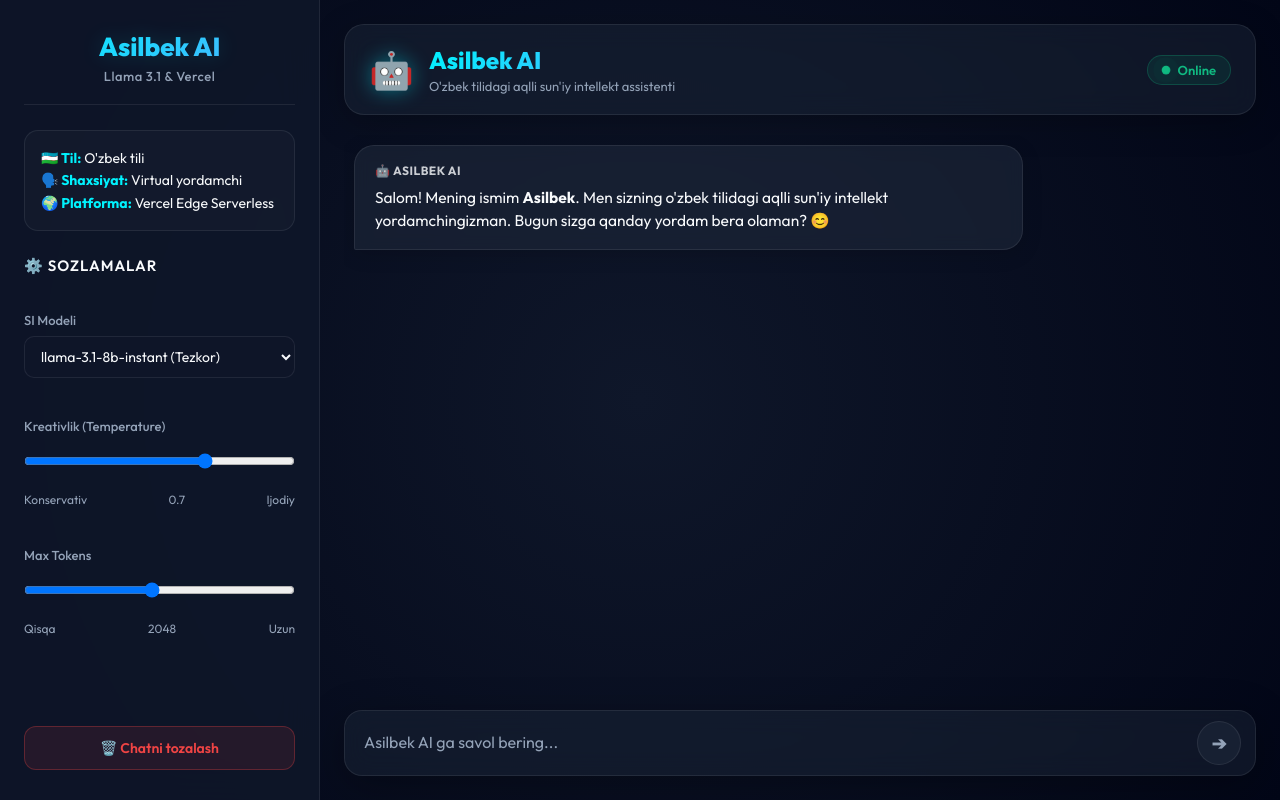
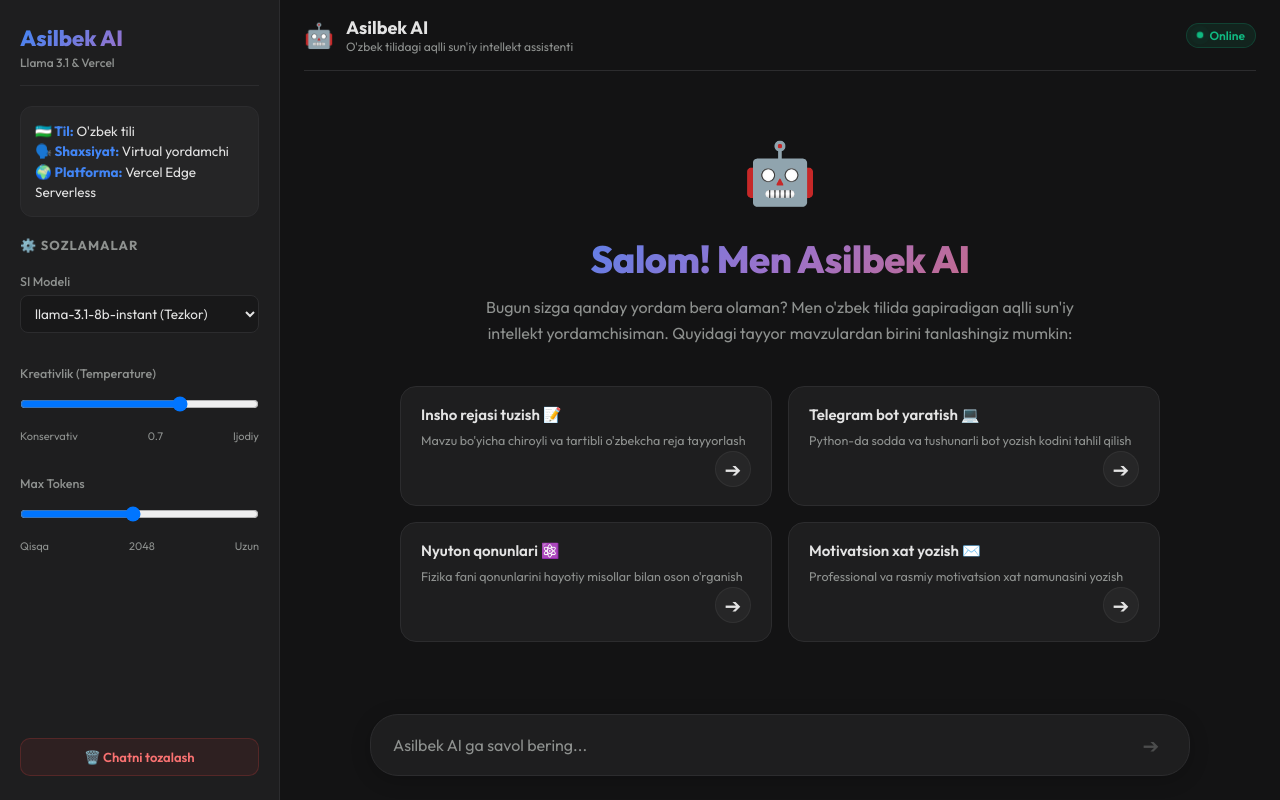
Before and after one commit to anvarjonovasilbek11-oss/si, a plain HTML site: page index.html in a window 1280 px wide. Drawn offline with nearby package versions, Linux system fonts and the light colour scheme.

Commit message:
Upgrade UI/UX to premium Google Gemini and Claude style with suggestion cards and flowing gradients

```diff
--- a/index.html
+++ b/index.html
@@ -85,13 +85,48 @@
 
             <!-- Messages Viewport -->
             <div class="messages-container" id="messagesContainer">
+
+                <!-- EMPTY STATE (Gemini Style Welcome + Suggestion Cards) -->
+                <div class="empty-state-container" id="emptyState">
+                    <div class="welcome-section">
+                        <div class="ai-avatar-glowing">🤖</div>
+                        <h1 class="welcome-heading">Salom! Men Asilbek AI</h1>
+                        <p class="welcome-subheading">Bugun sizga qanday yordam bera olaman? Men o'zbek tilida gapiradigan aqlli sun'iy intellekt yordamchisiman. Quyidagi tayyor mavzulardan birini tanlashingiz mumkin:</p>
+                    </div>
+
+                    <div class="suggestions-grid">
+                        <div class="suggestion-card" onclick="selectSuggestion('Menga o\'zbek tilida insho yozish rejasini tuzib ber 📝')">
+                            <div class="suggestion-text">Insho rejasi tuzish 📝</div>
+                            <div class="suggestion-sub">Mavzu bo'yicha chiroyli va tartibli o'zbekcha reja tayyorlash</div>
+                            <div class="suggestion-icon">➔</div>
+                        </div>
+                        <div class="suggestion-card" onclick="selectSuggestion('Python-da sodda Telegram bot yozish kodini ko\'rsat va tushuntir 💻')">
+                            <div class="suggestion-text">Telegram bot yaratish 💻</div>
+                            <div class="suggestion-sub">Python-da sodda va tushunarli bot yozish kodini tahlil qilish</div>
+                            <div class="suggestion-icon">➔</div>
+                        </div>
+                        <div class="suggestion-card" onclick="selectSuggestion('Fizika fanidan Nyuton qonunlarini sodda qilib tushuntirib ber ⚛️')">
+                            <div class="suggestion-text">Nyuton qonunlari ⚛️</div>
+                            <div class="suggestion-sub">Fizika fani qonunlarini hayotiy misollar bilan oson o'rganish</div>
+                            <div class="suggestion-icon">➔</div>
+                        </div>
+                        <div class="suggestion-card" onclick="selectSuggestion('Menga ish so\'rash uchun xat (motivation letter) yozishda yordam ber ✉️')">
+                            <div class="suggestion-text">Motivatsion xat yozish ✉️</div>
+                            <div class="suggestion-sub">Professional va rasmiy motivatsion xat namunasini yozish</div>
+                            <div class="suggestion-icon">➔</div>
+                        </div>
+                    </div>
+                </div>
+
                 <!-- Messages will be injected here dynamically -->
             </div>
 
             <!-- Input Area -->
-            <div class="input-container">
-                <textarea class="chat-input" id="chatInput" placeholder="Asilbek AI ga savol bering..." rows="1"></textarea>
-                <button class="btn-send" id="btnSend" disabled>➔</button>
+            <div class="input-container-wrapper">
+                <div class="input-container">
+                    <textarea class="chat-input" id="chatInput" placeholder="Asilbek AI ga savol bering..." rows="1"></textarea>
+                    <button class="btn-send" id="btnSend" disabled>➔</button>
+                </div>
             </div>
         </main>
     </div>
--- a/static/css/style.css
+++ b/static/css/style.css
@@ -1,25 +1,24 @@
 :root {
-    --bg-color: #020617;
-    --surface-color: rgba(30, 41, 59, 0.45);
-    --border-color: rgba(255, 255, 255, 0.08);
-    --text-primary: #f8fafc;
-    --text-secondary: #94a3b8;
-    --primary-accent: #00f2fe;
-    --secondary-accent: #4facfe;
+    --bg-color: #131314;
+    --surface-color: #1e1e1f;
+    --surface-hover: #2a2a2b;
+    --border-color: #2c2c2e;
+    --text-primary: #e3e3e3;
+    --text-secondary: #8e918f;
+    --google-blue: #4285f4;
+    --gemini-gradient: linear-gradient(135deg, #4285f4 0%, #9b72cb 50%, #d96570 100%);
     --success-color: #10b981;
-    --user-bubble-bg: linear-gradient(135deg, #2563eb 0%, #1d4ed8 100%);
-    --assistant-bubble-bg: rgba(30, 41, 59, 0.6);
 }
 
 * {
     margin: 0;
     padding: 0;
     box-sizing: border-box;
-    font-family: 'Outfit', sans-serif;
+    font-family: 'Outfit', -apple-system, BlinkMacSystemFont, 'Segoe UI', Roboto, sans-serif;
 }
 
 body {
-    background: radial-gradient(circle at 50% 50%, #0f172a 0%, var(--bg-color) 100%);
+    background-color: var(--bg-color);
     color: var(--text-primary);
     overflow: hidden;
     height: 100vh;
@@ -34,123 +33,118 @@ body {
     position: relative;
 }
 
-/* SIDEBAR STYLING */
+/* SIDEBAR STYLING (Gemini Style) */
 .sidebar {
-    width: 320px;
-    background: rgba(15, 23, 42, 0.9);
-    backdrop-filter: blur(20px);
-    -webkit-backdrop-filter: blur(20px);
+    width: 280px;
+    background-color: #1e1e1f;
     border-right: 1px solid var(--border-color);
-    padding: 30px 24px;
+    padding: 24px 20px;
     display: flex;
     flex-direction: column;
-    gap: 25px;
+    gap: 20px;
     z-index: 100;
     transition: transform 0.3s cubic-bezier(0.4, 0, 0.2, 1);
 }
 
 .sidebar-brand {
-    text-align: center;
-    padding-bottom: 20px;
-    border-bottom: 1px solid rgba(255, 255, 255, 0.08);
+    text-align: left;
+    padding-bottom: 15px;
+    border-bottom: 1px solid var(--border-color);
 }
 
 .sidebar-brand h2 {
-    font-size: 26px;
+    font-size: 22px;
     font-weight: 800;
-    background: linear-gradient(135deg, var(--primary-accent) 0%, var(--secondary-accent) 100%);
+    background: var(--gemini-gradient);
     -webkit-background-clip: text;
     -webkit-text-fill-color: transparent;
-    filter: drop-shadow(0 0 10px rgba(0, 242, 254, 0.15));
 }
 
 .sidebar-brand p {
-    font-size: 13px;
+    font-size: 12px;
     color: var(--text-secondary);
-    margin-top: 5px;
+    margin-top: 3px;
     font-weight: 500;
-    letter-spacing: 0.5px;
 }
 
 .premium-card {
-    background: rgba(30, 41, 59, 0.3);
+    background: rgba(255, 255, 255, 0.03);
     border: 1px solid var(--border-color);
-    border-radius: 14px;
-    padding: 16px;
-    font-size: 14px;
-    line-height: 1.6;
+    border-radius: 12px;
+    padding: 14px;
+    font-size: 13.5px;
+    line-height: 1.5;
 }
 
 .premium-card b {
-    color: var(--primary-accent);
+    color: var(--google-blue);
 }
 
 .settings-title {
-    font-size: 15px;
-    font-weight: 600;
-    color: var(--text-primary);
+    font-size: 13px;
+    font-weight: 700;
+    color: var(--text-secondary);
     text-transform: uppercase;
     letter-spacing: 1px;
-    margin-bottom: 12px;
 }
 
 .control-group {
     display: flex;
     flex-direction: column;
-    gap: 8px;
-    margin-bottom: 15px;
+    gap: 6px;
+    margin-bottom: 12px;
 }
 
 .control-label {
-    font-size: 13px;
+    font-size: 12.5px;
     font-weight: 500;
     color: var(--text-secondary);
 }
 
 .select-input, .range-input {
     width: 100%;
-    background: rgba(15, 23, 42, 0.6);
+    background: rgba(0, 0, 0, 0.2);
     border: 1px solid var(--border-color);
-    border-radius: 10px;
-    padding: 10px 12px;
+    border-radius: 8px;
+    padding: 8px 10px;
     color: var(--text-primary);
-    font-size: 14px;
+    font-size: 13.5px;
     outline: none;
     transition: border-color 0.2s;
 }
 
 .select-input:focus {
-    border-color: var(--primary-accent);
+    border-color: var(--google-blue);
 }
 
 .range-value {
     display: flex;
     justify-content: space-between;
-    font-size: 12px;
+    font-size: 11px;
     color: var(--text-secondary);
-    margin-top: 4px;
+    margin-top: 2px;
 }
 
 .btn-clear {
-    background: rgba(239, 68, 68, 0.1);
-    border: 1px solid rgba(239, 68, 68, 0.3);
-    color: #ef4444;
-    padding: 12px;
-    border-radius: 12px;
-    font-size: 14px;
+    background: rgba(239, 68, 68, 0.08);
+    border: 1px solid rgba(239, 68, 68, 0.2);
+    color: #f87171;
+    padding: 10px;
+    border-radius: 10px;
+    font-size: 13px;
     font-weight: 600;
     cursor: pointer;
     transition: all 0.2s;
     display: flex;
     align-items: center;
     justify-content: center;
-    gap: 8px;
+    gap: 6px;
     margin-top: auto;
 }
 
 .btn-clear:hover {
-    background: rgba(239, 68, 68, 0.2);
-    border-color: rgba(239, 68, 68, 0.5);
+    background: rgba(239, 68, 68, 0.15);
+    border-color: rgba(239, 68, 68, 0.4);
     transform: translateY(-1px);
 }
 
@@ -160,71 +154,60 @@ body {
     display: flex;
     flex-direction: column;
     height: 100vh;
-    padding: 24px;
+    padding: 16px 24px 24px 24px;
     position: relative;
 }
 
-/* HEADER */
+/* HEADER (Gemini Style) */
 .header-container {
-    background: var(--surface-color);
-    backdrop-filter: blur(12px);
-    -webkit-backdrop-filter: blur(12px);
-    border: 1px solid var(--border-color);
-    border-radius: 20px;
-    padding: 20px 24px;
-    margin-bottom: 20px;
-    box-shadow: 0 8px 32px 0 rgba(0, 0, 0, 0.25);
     display: flex;
     justify-content: space-between;
     align-items: center;
-    animation: fadeIn 0.8s ease-out;
+    padding-bottom: 16px;
+    border-bottom: 1px solid var(--border-color);
+    margin-bottom: 16px;
     flex-shrink: 0;
 }
 
 .header-info {
     display: flex;
     align-items: center;
-    gap: 15px;
+    gap: 12px;
 }
 
 .header-logo {
-    font-size: 36px;
-    filter: drop-shadow(0 0 10px rgba(0, 242, 254, 0.4));
+    font-size: 24px;
 }
 
 .header-text h1 {
-    font-size: 24px;
-    font-weight: 800;
-    background: linear-gradient(135deg, var(--primary-accent) 0%, var(--secondary-accent) 100%);
-    -webkit-background-clip: text;
-    -webkit-text-fill-color: transparent;
+    font-size: 18px;
+    font-weight: 700;
+    color: var(--text-primary);
 }
 
 .header-text p {
-    font-size: 13px;
+    font-size: 12px;
     color: var(--text-secondary);
-    margin-top: 3px;
 }
 
 .status-badge {
     display: flex;
     align-items: center;
-    gap: 8px;
+    gap: 6px;
     background: rgba(16, 185, 129, 0.1);
-    border: 1px solid rgba(16, 185, 129, 0.25);
-    padding: 6px 14px;
+    border: 1px solid rgba(16, 185, 129, 0.2);
+    padding: 4px 10px;
     border-radius: 50px;
-    font-size: 13px;
+    font-size: 12px;
     font-weight: 600;
     color: var(--success-color);
 }
 
 .pulse-dot {
-    width: 8px;
-    height: 8px;
+    width: 6px;
+    height: 6px;
     background-color: var(--success-color);
     border-radius: 50%;
-    box-shadow: 0 0 8px var(--success-color);
     animation: pulse 2.0s infinite;
 }
 
@@ -235,13 +218,124 @@ body {
     padding: 10px 10px 30px 10px;
     display: flex;
     flex-direction: column;
-    gap: 20px;
+    gap: 28px;
+    max-width: 820px;
+    margin: 0 auto;
+    width: 100%;
 }
 
+/* EMPTY STATE (Gemini Style Suggestions) */
+.empty-state-container {
+    display: flex;
+    flex-direction: column;
+    align-items: center;
+    justify-content: center;
+    margin: auto 0;
+    width: 100%;
+    animation: fadeIn 0.8s ease-out;
+}
+
+.welcome-section {
+    text-align: center;
+    margin-bottom: 40px;
+    max-width: 600px;
+}
+
+.ai-avatar-glowing {
+    font-size: 60px;
+    margin-bottom: 20px;
+    animation: float 4s ease-in-out infinite;
+}
+
+@keyframes float {
+    0% { transform: translateY(0px); }
+    50% { transform: translateY(-10px); }
+    100% { transform: translateY(0px); }
+}
+
+.welcome-heading {
+    font-size: 38px;
+    font-weight: 800;
+    background: var(--gemini-gradient);
+    -webkit-background-clip: text;
+    -webkit-text-fill-color: transparent;
+    margin-bottom: 12px;
+    letter-spacing: -0.5px;
+}
+
+.welcome-subheading {
+    font-size: 16px;
+    color: var(--text-secondary);
+    line-height: 1.6;
+}
+
+/* SUGGESTION GRID */
+.suggestions-grid {
+    display: grid;
+    grid-template-columns: repeat(2, 1fr);
+    gap: 16px;
+    width: 100%;
+    max-width: 760px;
+}
+
+.suggestion-card {
+    background-color: var(--surface-color);
+    border: 1px solid var(--border-color);
+    border-radius: 16px;
+    padding: 18px 20px;
+    cursor: pointer;
+    display: flex;
+    flex-direction: column;
+    justify-content: space-between;
+    min-height: 120px;
+    position: relative;
+    transition: all 0.25s cubic-bezier(0.2, 0.8, 0.2, 1);
+}
+
+.suggestion-card:hover {
+    background-color: var(--surface-hover);
+    border-color: #4285f4;
+    transform: translateY(-2px);
+    box-shadow: 0 4px 20px rgba(66, 133, 244, 0.08);
+}
+
+.suggestion-text {
+    font-size: 15px;
+    font-weight: 600;
+    color: var(--text-primary);
+}
+
+.suggestion-sub {
+    font-size: 12.5px;
+    color: var(--text-secondary);
+    margin-top: 6px;
+    line-height: 1.4;
+}
+
+.suggestion-icon {
+    align-self: flex-end;
+    font-size: 20px;
+    background: rgba(255, 255, 255, 0.04);
+    width: 36px;
+    height: 36px;
+    border-radius: 50%;
+    display: flex;
+    align-items: center;
+    justify-content: center;
+    border: 1px solid rgba(255, 255, 255, 0.05);
+    transition: background 0.2s;
+}
+
+.suggestion-card:hover .suggestion-icon {
+    background: rgba(66, 133, 244, 0.15);
+    color: #4285f4;
+}
+
+/* MESSAGES IN CHAT */
 .message-row {
     display: flex;
     width: 100%;
-    animation: slideIn 0.35s cubic-bezier(0.4, 0, 0.2, 1);
+    animation: slideIn 0.4s cubic-bezier(0.4, 0, 0.2, 1);
 }
 
 .message-row.user {
@@ -253,92 +347,114 @@ body {
 }
 
 .chat-message {
-    max-width: 75%;
-    padding: 16px 20px;
-    border-radius: 20px;
-    box-shadow: 0 4px 20px rgba(0, 0, 0, 0.15);
-    line-height: 1.5;
+    max-width: 85%;
+    line-height: 1.6;
     font-size: 15.5px;
-    backdrop-filter: blur(8px);
-    -webkit-backdrop-filter: blur(8px);
-    transition: border-color 0.25s, box-shadow 0.25s;
+    transition: all 0.2s;
 }
 
+/* Claude Style User Bubble */
 .chat-message.user {
-    background: var(--user-bubble-bg);
-    color: #ffffff;
-    border-bottom-right-radius: 2px;
-    border: 1px solid rgba(37, 99, 235, 0.3);
-}
-
-.chat-message.assistant {
-    background: var(--assistant-bubble-bg);
+    background-color: #2a2a2b;
     color: var(--text-primary);
-    border-bottom-left-radius: 2px;
+    padding: 12px 18px;
+    border-radius: 18px;
+    border-bottom-right-radius: 4px;
     border: 1px solid var(--border-color);
 }
 
-.chat-message.assistant:hover {
-    border-color: rgba(0, 242, 254, 0.3);
-    box-shadow: 0 8px 30px rgba(0, 242, 254, 0.06);
+/* Gemini/Claude Style Assistant Message */
+.chat-message.assistant {
+    background-color: transparent;
+    color: var(--text-primary);
+    width: 100%;
+    max-width: 100%;
+    padding: 0;
 }
 
 .msg-header {
     display: flex;
     align-items: center;
-    gap: 8px;
-    font-size: 12px;
+    gap: 10px;
+    font-size: 13.5px;
     font-weight: 700;
-    text-transform: uppercase;
-    letter-spacing: 0.5px;
-    opacity: 0.8;
-    margin-bottom: 6px;
+    color: var(--text-primary);
+    margin-bottom: 8px;
+}
+
+.msg-header-icon {
+    font-size: 18px;
 }
 
 .msg-text p {
-    margin-bottom: 10px;
+    margin-bottom: 12px;
 }
 .msg-text p:last-child {
     margin-bottom: 0;
 }
 
-/* Markdown Code Styles */
+/* Lists and Markdown Formatting */
+.msg-text ul, .msg-text ol {
+    margin: 8px 0 16px 20px;
+}
+
+.msg-text li {
+    margin-bottom: 6px;
+}
+
+/* Markdown Code Blocks Styles */
 .msg-text pre {
-    background: rgba(15, 23, 42, 0.8) !important;
-    border: 1px solid rgba(255, 255, 255, 0.08);
-    border-radius: 8px;
-    padding: 12px;
+    background: #0e0e10 !important;
+    border: 1px solid var(--border-color);
+    border-radius: 12px;
+    padding: 16px;
     overflow-x: auto;
-    margin: 10px 0;
+    margin: 14px 0;
 }
+
 .msg-text code {
     font-family: 'Courier New', Courier, monospace;
-    background: rgba(15, 23, 42, 0.5);
-    padding: 2px 6px;
-    border-radius: 4px;
+    background: rgba(255, 255, 255, 0.06);
+    padding: 3px 6px;
+    border-radius: 6px;
     font-size: 14px;
+    color: #e3a3ff;
 }
+
 .msg-text pre code {
     background: none;
     padding: 0;
     border-radius: 0;
     font-size: 13.5px;
+    color: #f8fafc;
 }
 
-/* INPUT AREA */
+/* INPUT CONTAINER WRAPPER */
+.input-container-wrapper {
+    max-width: 820px;
+    margin: 0 auto;
+    width: 100%;
+    position: relative;
+    flex-shrink: 0;
+}
+
+/* Floating Pill Input (Gemini Style) */
 .input-container {
-    background: var(--surface-color);
-    backdrop-filter: blur(12px);
-    -webkit-backdrop-filter: blur(12px);
+    background-color: var(--surface-color);
     border: 1px solid var(--border-color);
-    border-radius: 18px;
-    padding: 10px 14px;
+    border-radius: 28px;
+    padding: 10px 18px 10px 22px;
     display: flex;
     align-items: center;
-    gap: 12px;
-    box-shadow: 0 10px 40px rgba(0, 0, 0, 0.3);
-    margin-top: 15px;
-    flex-shrink: 0;
+    gap: 14px;
+    box-shadow: 0 4px 20px rgba(0, 0, 0, 0.2);
+    transition: all 0.3s ease;
+}
+
+.input-container:focus-within {
+    border-color: var(--google-blue);
+    box-shadow: 0 8px 30px rgba(66, 133, 244, 0.12);
+    background-color: var(--surface-hover);
 }
 
 .chat-input {
@@ -348,10 +464,11 @@ body {
     outline: none;
     color: var(--text-primary);
     font-size: 16px;
-    padding: 8px 5px;
+    padding: 6px 0;
     resize: none;
-    height: 38px;
-    max-height: 100px;
+    height: 34px;
+    max-height: 120px;
+    line-height: 1.4;
 }
 
 .chat-input::placeholder {
@@ -359,37 +476,29 @@ body {
 }
 
 .btn-send {
-    width: 44px;
-    height: 44px;
-    background: linear-gradient(135deg, var(--primary-accent) 0%, var(--secondary-accent) 100%);
+    width: 40px;
+    height: 40px;
+    background: transparent;
     border: none;
     border-radius: 50%;
     cursor: pointer;
     display: flex;
     align-items: center;
     justify-content: center;
-    box-shadow: 0 4px 15px rgba(0, 242, 254, 0.3);
-    transition: transform 0.2s, opacity 0.2s;
-    color: #020617;
-    font-size: 18px;
-    font-weight: 700;
+    transition: all 0.2s;
+    color: var(--google-blue);
+    font-size: 20px;
 }
 
-.btn-send:hover {
+.btn-send:hover:not(:disabled) {
+    background: rgba(66, 133, 244, 0.1);
     transform: scale(1.05);
-    box-shadow: 0 4px 20px rgba(0, 242, 254, 0.5);
-}
-
-.btn-send:active {
-    transform: scale(0.95);
 }
 
 .btn-send:disabled {
-    background: rgba(30, 41, 59, 0.6);
-    border: 1px solid var(--border-color);
-    box-shadow: none;
+    color: var(--text-secondary);
+    opacity: 0.4;
     cursor: not-allowed;
-    color: var(--text-secondary);
 }
 
 /* TYPING LOADER */
@@ -397,13 +506,13 @@ body {
     display: flex;
     align-items: center;
     gap: 5px;
-    padding: 5px 10px;
+    padding: 8px 0;
 }
 
 .typing-loader span {
-    width: 7px;
-    height: 7px;
-    background-color: var(--primary-accent);
+    width: 8px;
+    height: 8px;
+    background-color: var(--google-blue);
     border-radius: 50%;
     display: inline-block;
     animation: bounce 1.4s infinite ease-in-out both;
@@ -418,17 +527,16 @@ body {
     background: var(--surface-color);
     border: 1px solid var(--border-color);
     color: var(--text-primary);
-    padding: 10px;
-    border-radius: 12px;
-    font-size: 18px;
+    padding: 8px 12px;
+    border-radius: 10px;
+    font-size: 16px;
     cursor: pointer;
-    z-index: 200;
 }
 
 /* ANIMATIONS */
 @keyframes pulse {
-    0% { transform: scale(0.9); box-shadow: 0 0 0 0 rgba(16, 185, 129, 0.7); }
-    70% { transform: scale(1.1); box-shadow: 0 0 0 8px rgba(16, 185, 129, 0); }
+    0% { transform: scale(0.9); box-shadow: 0 0 0 0 rgba(16, 185, 129, 0.5); }
+    70% { transform: scale(1.1); box-shadow: 0 0 0 6px rgba(16, 185, 129, 0); }
     100% { transform: scale(0.9); box-shadow: 0 0 0 0 rgba(16, 185, 129, 0); }
 }
 
@@ -463,27 +571,18 @@ body {
 
     .sidebar-toggle {
         display: block;
-        margin-right: 12px;
     }
 
-    .header-container {
-        padding: 12px 16px;
-        border-radius: 14px;
-    }
-
-    .header-logo {
-        font-size: 28px;
-    }
-
-    .header-text h1 {
-        font-size: 18px;
+    .suggestions-grid {
+        grid-template-columns: 1fr;
+        gap: 12px;
     }
 
     .chat-area {
-        padding: 15px;
+        padding: 12px 16px;
     }
 
     .chat-message {
-        max-width: 90%;
+        max-width: 100%;
     }
 }
--- a/static/js/app.js
+++ b/static/js/app.js
@@ -10,6 +10,7 @@ const tempValue = document.getElementById('tempValue');
 const tokenRange = document.getElementById('tokenRange');
 const tokenValue = document.getElementById('tokenValue');
 const btnClearChat = document.getElementById('btnClearChat');
+const emptyState = document.getElementById('emptyState');
 
 // Chat State
 let chatHistory = [];
@@ -55,16 +56,41 @@ chatInput.addEventListener('input', (e) => {
     e.target.style.height = (e.target.scrollHeight) + 'px';
 });
 
-// Clear chat
+// Show/Hide Empty State Grid
+function updateEmptyState() {
+    if (chatHistory.length === 0) {
+        emptyState.style.display = 'flex';
+    } else {
+        emptyState.style.display = 'none';
+    }
+}
+
+// Clear chat (Safely preserving empty state block)
 btnClearChat.addEventListener('click', () => {
     chatHistory = [];
-    messagesContainer.innerHTML = '';
-    showWelcomeMessage();
+    const rows = messagesContainer.querySelectorAll('.message-row');
+    rows.forEach(row => row.remove());
+    updateEmptyState();
     alert("Chat muvaffaqiyatli tozalandi!");
 });
 
+// Handle click on Suggestion Card
+window.selectSuggestion = function(text) {
+    chatInput.value = text;
+    // Dispatch input event to enable button
+    chatInput.dispatchEvent(new Event('input'));
+    // Automatically submit message
+    sendMessage();
+};
+
 // Render Message Helper
 function appendMessage(role, text) {
+    // Hide suggestions grid immediately when a message is added
+    chatHistory.push({ role: role, content: text }); // update chat length
+    updateEmptyState();
+    // Remove from array since sendMessage handles adding it to state history
+    chatHistory.pop();
+
     const row = document.createElement('div');
     row.className = `message-row ${role}`;
 
@@ -73,7 +99,12 @@ function appendMessage(role, text) {
 
     const header = document.createElement('div');
     header.className = 'msg-header';
-    header.innerHTML = role === 'user' ? '👤 Siz' : '🤖 Asilbek AI';
+
+    if (role === 'user') {
+        header.innerHTML = '<span class="msg-header-icon">👤</span> Siz';
+    } else {
+        header.innerHTML = '<span class="msg-header-icon">🤖</span> Asilbek AI';
+    }
 
     const body = document.createElement('div');
     body.className = 'msg-text';
@@ -101,7 +132,7 @@ function showLoader() {
 
     const header = document.createElement('div');
     header.className = 'msg-header';
-    header.innerHTML = '🤖 Asilbek AI';
+    header.innerHTML = '<span class="msg-header-icon">🤖</span> Asilbek AI';
 
     const body = document.createElement('div');
     body.className = 'msg-text';
@@ -125,11 +156,6 @@ function removeLoader() {
     if (loader) loader.remove();
 }
 
-// Welcome Message
-function showWelcomeMessage() {
-    appendMessage('assistant', "Salom! Mening ismim **Asilbek**. Men sizning o'zbek tilidagi aqlli sun'iy intellekt yordamchingizman. Bugun sizga qanday yordam bera olaman? 😊");
-}
-
 // Send message to Serverless API
 async function sendMessage() {
     const text = chatInput.value.trim();
@@ -138,7 +164,7 @@ async function sendMessage() {
     // Display user message and clear inputs
     appendMessage('user', text);
     chatInput.value = '';
-    chatInput.style.height = '38px';
+    chatInput.style.height = '34px';
     btnSend.disabled = true;
 
     // Save to state history
@@ -199,5 +225,5 @@ chatInput.addEventListener('keydown', (e) => {
     }
 });
 
-// Initialize App
-showWelcomeMessage();
+// Initialize App (Suggestions are shown by default since chatHistory is empty)
+updateEmptyState();
```
